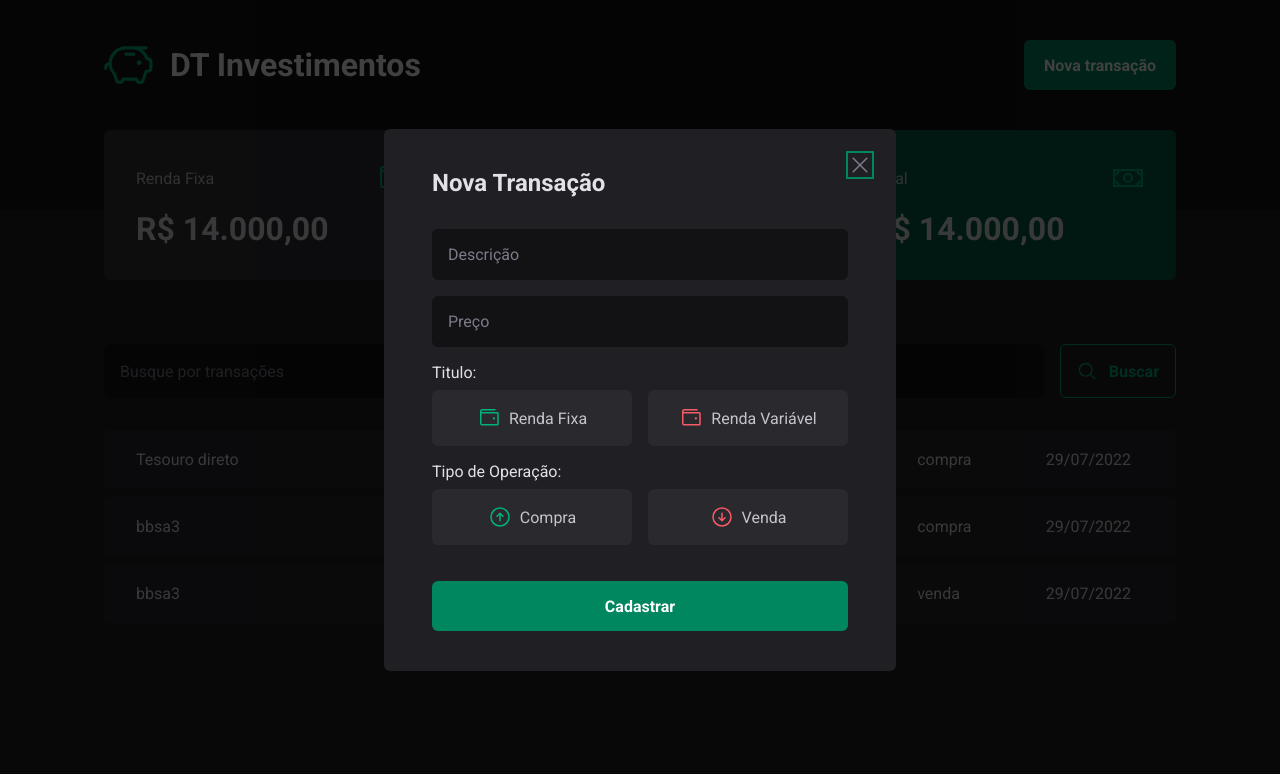
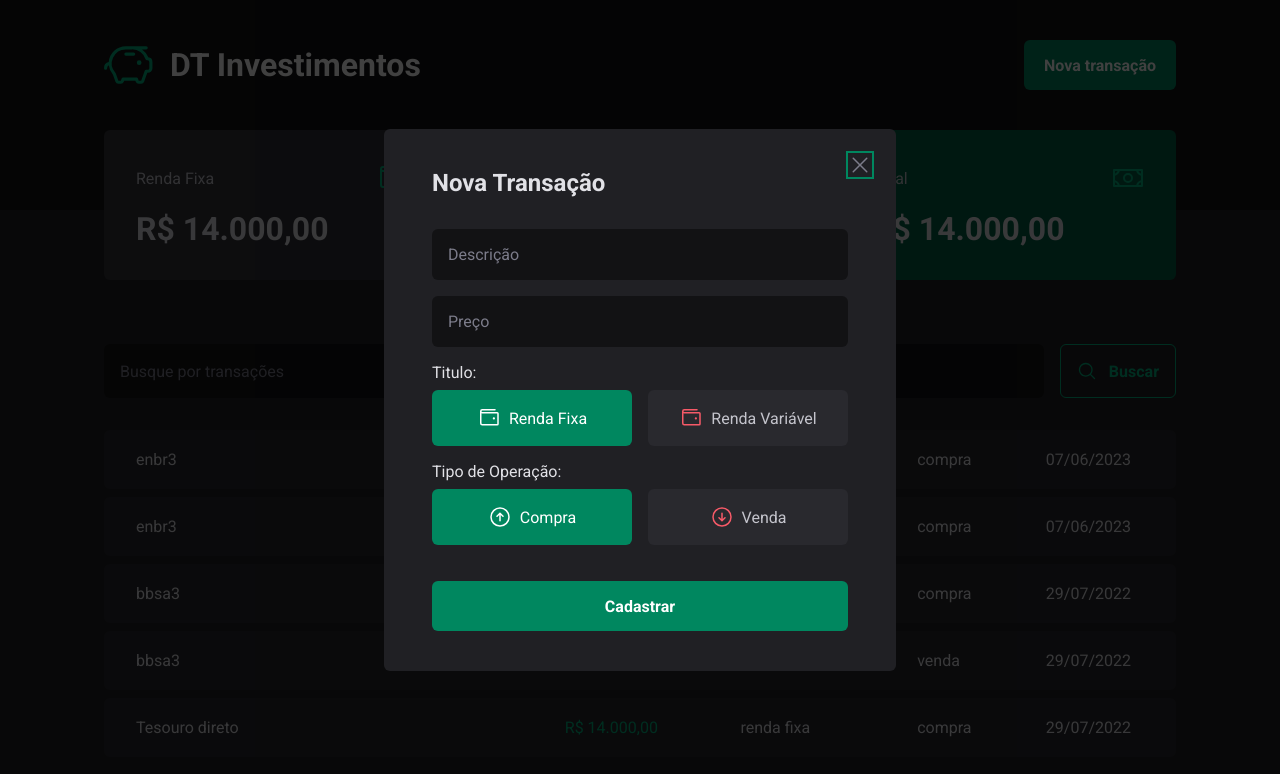
Before and after one commit to leoalvesrp/projeto-controle-de-investimento, a React (Vite) app: page / in a window 1280 px wide. Both pictures are taken after a click on the button "Nova transação". Shown: the top 774 px of the page. Built offline with nearby package versions, Linux system fonts and the light colour scheme; data requests are answered from the project's data file.

Commit message:
axios+newTrasaction

```diff
--- a/package.json
+++ b/package.json
@@ -15,6 +15,7 @@
     "@phosphor-icons/react": "^2.0.9",
     "@radix-ui/react-dialog": "^1.0.4",
     "@radix-ui/react-radio-group": "^1.1.3",
+    "axios": "^1.4.0",
     "react": "^18.2.0",
     "react-dom": "^18.2.0",
     "react-hook-form": "^7.44.3",
--- a/server.json
+++ b/server.json
@@ -1,9 +1,10 @@
 {
-  "transactions":[{
+  "transactions": [
+    {
       "id": 1,
       "description": "Tesouro direto",
       "price": 14000,
-    "titulo":"renda fixa",
+      "titulo": "renda fixa",
       "operacao": "compra",
       "createdAt": "2022-07-29T19:36:44.505Z"
     },
@@ -11,16 +12,33 @@
       "id": 2,
       "description": "bbsa3",
       "price": 14000,
-    "titulo":"renda variavel",
+      "titulo": "renda variavel",
       "operacao": "compra",
       "createdAt": "2022-07-29T20:36:44.505Z"
-  },{
-    "id": 2,
+    },
+    {
+      "id": 3,
       "description": "bbsa3",
       "price": 14000,
-    "titulo":"renda variavel",
+      "titulo": "renda variavel",
       "operacao": "venda",
       "createdAt": "2022-07-29T20:36:44.505Z"
-  }]
-
+    },
+    {
+      "description": "enbr3",
+      "price": 300,
+      "titulo": "rendavariavel",
+      "operacao": "compra",
+      "createdAt": "2023-06-07T13:10:53.380Z",
+      "id": 4
+    },
+    {
+      "description": "enbr3",
+      "price": 2035,
+      "titulo": "rendavariavel",
+      "operacao": "compra",
+      "createdAt": "2023-06-07T13:36:18.163Z",
+      "id": 5
     }
+  ]
+}
--- a/src/Components/NewTransactionModal/index.tsx
+++ b/src/Components/NewTransactionModal/index.tsx
@@ -3,26 +3,54 @@ import { CloseButton, Content, Overlay, TransactionOptions, TransactionOptionsBu
 import { ArrowCircleDown, ArrowCircleUp, Wallet, X } from '@phosphor-icons/react';
 
 import { zodResolver } from '@hookform/resolvers/zod';
-import { useForm } from 'react-hook-form';
+import { Controller, useForm } from 'react-hook-form';
 import * as z from 'zod';
+import { useContext } from 'react';
+import { TransactionsContext } from '../../contexts/TransactionsContext';
 
 const newTransactionFormSchema = z.object({
   description: z.string(),
   price: z.number(),
-  // type: z.enum(['income', 'outcome']),
+  titulo: z.enum(['rendafixa', 'rendavariavel']),
+  operacao: z.enum(['compra', 'venda']),
+
 });
 
 type NewTransactionFormInputs = z.infer<typeof newTransactionFormSchema>;
 
+
+
 export function NewTransactionModal() {
-const {register, handleSubmit, formState:{isSubmitting}}= useForm<NewTransactionFormInputs>({
+const {createdTransactions} = useContext(TransactionsContext)
+
+const {
+  register,
+  handleSubmit,
+  formState:{isSubmitting},
+  control,
+  reset
+}= useForm<NewTransactionFormInputs>({
   resolver: zodResolver(newTransactionFormSchema),
+  defaultValues:{
+    titulo:'rendafixa',
+    operacao:'compra',
+  }
 }
 
 )
 
 async function handleCreateNewTransaction(data: NewTransactionFormInputs) {
-  await new Promise(resolve => setTimeout(resolve, 2000));
+  const {description, price, titulo, operacao} = data;
+
+  createdTransactions({
+    description,
+    price,
+    titulo,
+    operacao
+
+  })
+
+  reset()
 
   console.log(data);
 }
@@ -39,31 +67,53 @@ async function handleCreateNewTransaction(data: NewTransactionFormInputs) {
         </CloseButton>
 
         <form onSubmit={handleSubmit(handleCreateNewTransaction)}>
+
           <input
           {...register('description')}
           type="text"
           placeholder="Descrição"
           required />
+
           <input
           {...register('price', { valueAsNumber: true })}
           type="number"
           placeholder="Preço"
           required />
-          <label htmlFor="">Titulo:
-          <TransactionOptions>
-          <TransactionOptionsButton  variant="RendaFixa" value="Renda Fixa">
+
+          <Controller
+          control={control}
+          name="titulo"
+          render={({field})=>{
+            return(
+              <label htmlFor="titulo">Titulo:
+                  <TransactionOptions
+                  onValueChange={field.onChange}
+                  value={field.value}
+                  >
+                  <TransactionOptionsButton  variant="RendaFixa" value="rendafixa">
                     <Wallet size={24}/>
                       Renda Fixa
                     </TransactionOptionsButton>
-            <TransactionOptionsButton  variant="RendaVariavel" value="Renda Variável">
+                    <TransactionOptionsButton  variant="RendaVariavel" value="rendavariavel">
                       <Wallet size={24}/>
                       Renda Variável
                   </TransactionOptionsButton>
                 </TransactionOptions>
               </label>
+            )
+          }}
+          />
 
-          <label htmlFor="">Tipo de Operação:
-          <TransactionType>
+          <Controller
+          control={control}
+          name='operacao'
+          render={({field})=>{
+            return(
+              <label htmlFor="operacao">Tipo de Operação:
+                  <TransactionType
+                  onValueChange={field.onChange}
+                  value={field.value}
+                  >
                     <TransactionTypeButton variant="compra" value="compra">
                       <ArrowCircleUp size={24} />
                       Compra
@@ -74,6 +124,13 @@ async function handleCreateNewTransaction(data: NewTransactionFormInputs) {
                     </TransactionTypeButton>
                   </TransactionType>
                </label>
+            )
+          }}
+
+
+          />
+
+
           <button type="submit" disabled={isSubmitting}>
             Cadastrar
           </button>
--- a/src/contexts/TransactionsContext.tsx
+++ b/src/contexts/TransactionsContext.tsx
@@ -1,4 +1,5 @@
 import { ReactNode, createContext, useEffect, useState } from "react";
+import { api } from "../libs/axios";
 
 interface Transaction{
   id:number,
@@ -9,8 +10,18 @@ interface Transaction{
   createdAt:string,
 
 }
+interface NewTransactionInputs {
+  description: string,
+  price: number,
+  titulo: "rendafixa" | "rendavariavel",
+  operacao: "compra" | "venda",
+}
+
 interface TransactionContextType {
   transactions: Transaction[];
+  fetchTransactions: (query?: string) => Promise<void>;
+  createdTransactions: (data:NewTransactionInputs)=>Promise<void>
+
 }
 interface TransactionsProviderProps {
   children: ReactNode
@@ -21,17 +32,37 @@ export const TransactionsContext = createContext({} as TransactionContextType )
 export function TransactionsProvider({ children }: TransactionsProviderProps) {
   const [transactions, setTransections]=useState<Transaction[]>([])
 
-  async function loadTransection(){
-    const response = await fetch('http://localhost:3333/transactions');
-    const data = await response.json()
-    setTransections(data)
+  async function fetchTransactions(query?:string){
+    const response = await api.get('transactions', {
+      params:{
+        _sort:'createdAt',
+        _order:'desc',
+        q:query,
+      }
+    });
+
+    setTransections(response.data)
   }
+
   useEffect(()=>{
-    loadTransection()
+    fetchTransactions()
   },[])
 
+  async function createdTransactions(data:NewTransactionInputs){
+  const {description, price, titulo, operacao} = data;
+    const response = await api.post('transactions', {
+      description,
+      price,
+      titulo,
+      operacao,
+      createdAt:new Date()
+    })
+    setTransections((state => [response.data,...state]))
+    ;
+  }
+
   return (
-    <TransactionsContext.Provider value={{ transactions }}>
+    <TransactionsContext.Provider value={{ transactions,fetchTransactions,createdTransactions }}>
       {children}
     </TransactionsContext.Provider>
   );
--- /dev/null
+++ b/src/libs/axios.ts
@@ -0,0 +1,5 @@
+import axios from "axios";
+
+export const api =axios.create({
+  baseURL:"http://localhost:3333"
+});
--- a/src/pages/Componentes/SearchForm/index.tsx
+++ b/src/pages/Componentes/SearchForm/index.tsx
@@ -3,6 +3,8 @@ import { SearchFormContainer } from './styles';
 import { useForm } from 'react-hook-form';
 import { zodResolver } from'@hookform/resolvers/zod'
 import * as z from 'zod';
+import { useContext } from "react";
+import { TransactionsContext } from "../../../contexts/TransactionsContext";
 
 const searchFormSchema = z.object({
   query: z.string(),
@@ -11,11 +13,13 @@ type SearchFormInputs = z.infer<typeof searchFormSchema>;
 
 
 export function SearchForm(){
+   const {fetchTransactions} = useContext(TransactionsContext);
+
   const {register, handleSubmit, formState:{isSubmitting} }= useForm<SearchFormInputs>({
     resolver: zodResolver(searchFormSchema),
   })
   async function handleSearchTransactions(data: SearchFormInputs) {
-    await new Promise(resolve => setTimeout(resolve, 2000));
+    await fetchTransactions(data.query);
 
     console.log(data);
   }
```
Also changed, not shown: 1 other file (tests, documents, lock files or other folders). Lines whose indentation alone changed are shown as unchanged.
